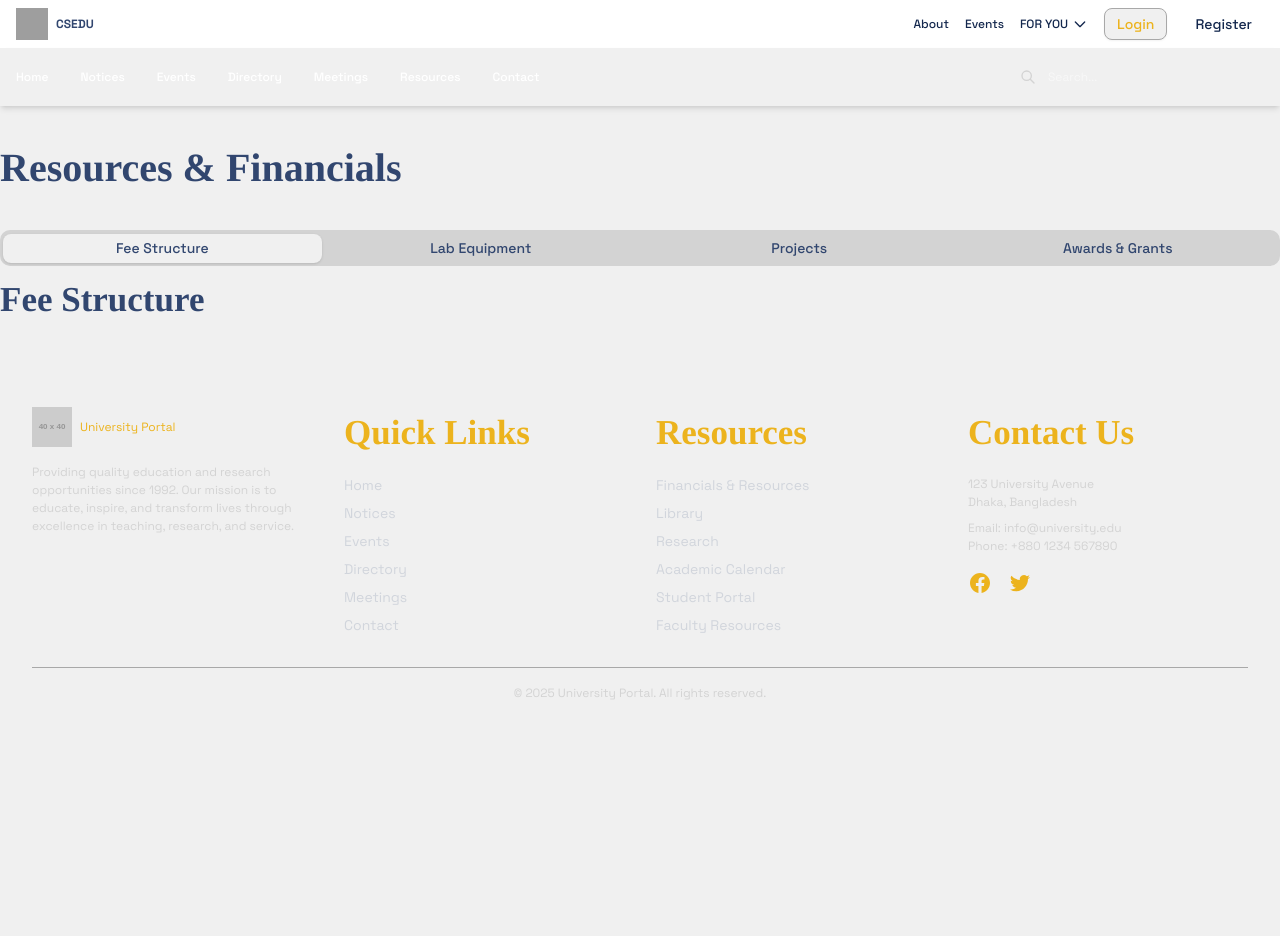
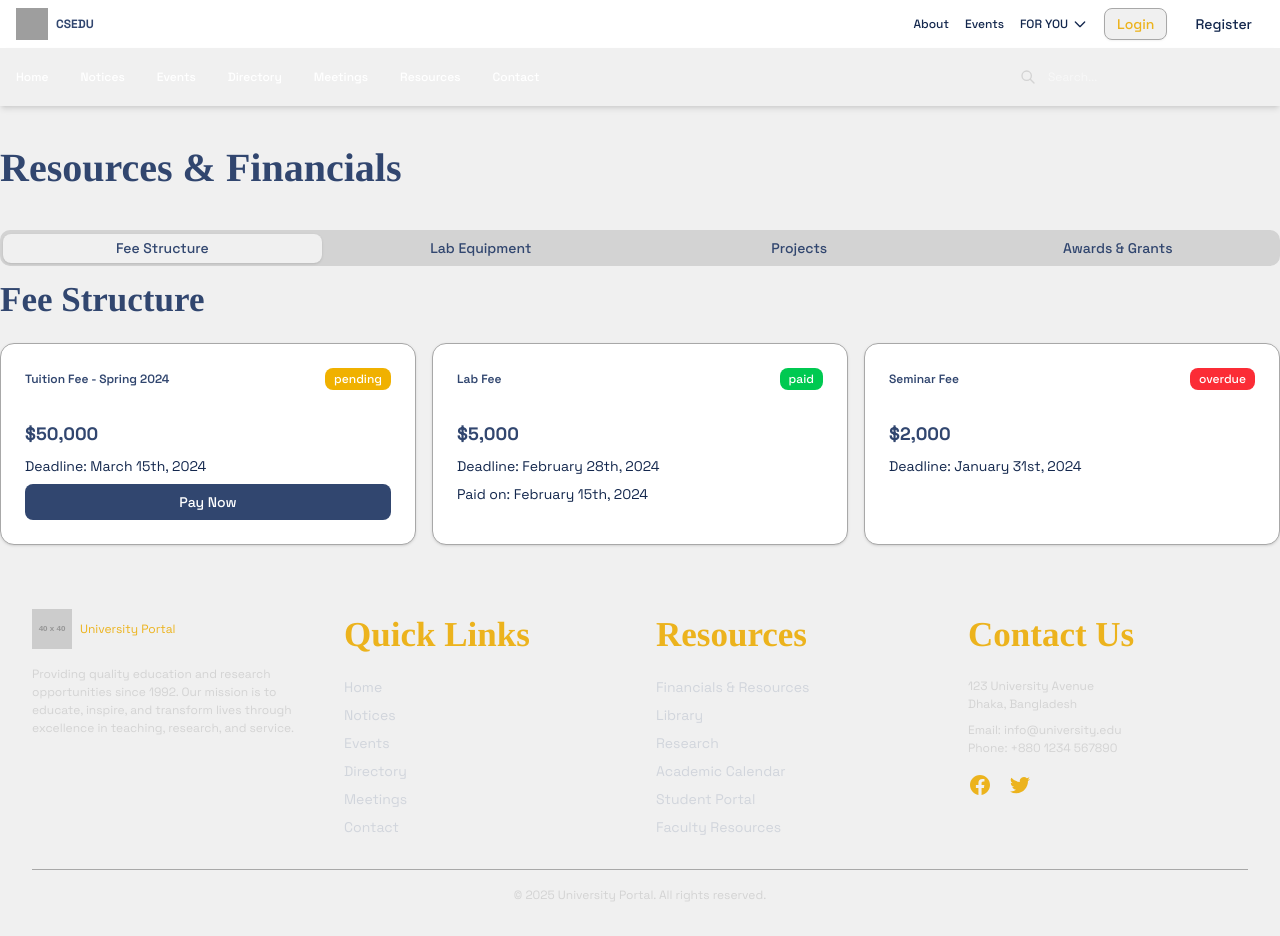
Before and after one commit to saged-sama/Internet-Programming, a React (Vite) app in the folder frontend-react/: page /resources in a window 1280 px wide. Before the commit the page ends 800 px from the top, so only its background shows below. Built offline with nearby package versions, Linux system fonts and the light colour scheme; grey boxes are pictures that could not be loaded.

Commit message:
feat: implement ResourcesPage with data loading and state management for fees, equipment, bookings, projects, and awards

```diff
--- /dev/null
+++ b/frontend-react/src/assets/financials.json
@@ -0,0 +1,120 @@
+{
+  "fees": [
+    {
+      "id": "fee1",
+      "title": "Tuition Fee - Spring 2024",
+      "amount": 50000,
+      "deadline": "2024-03-15",
+      "status": "pending",
+      "paymentDate": null
+    },
+    {
+      "id": "fee2",
+      "title": "Lab Fee",
+      "amount": 5000,
+      "deadline": "2024-02-28",
+      "status": "paid",
+      "paymentDate": "2024-02-15"
+    },
+    {
+      "id": "fee3",
+      "title": "Seminar Fee",
+      "amount": 2000,
+      "deadline": "2024-01-31",
+      "status": "overdue",
+      "paymentDate": null
+    }
+  ],
+  "labEquipment": [
+    {
+      "id": "eq1",
+      "name": "High-Performance Computing Cluster",
+      "description": "Advanced computing system for research",
+      "status": "available",
+      "location": "Lab 101",
+      "category": "computing"
+    },
+    {
+      "id": "eq2",
+      "name": "3D Printer",
+      "description": "Industrial-grade 3D printer",
+      "status": "booked",
+      "location": "Lab 102",
+      "category": "manufacturing"
+    },
+    {
+      "id": "eq3",
+      "name": "Microscope",
+      "description": "Digital microscope with image processing",
+      "status": "maintenance",
+      "location": "Lab 103",
+      "category": "imaging"
+    }
+  ],
+  "bookings": [
+    {
+      "id": "book1",
+      "equipmentId": "eq1",
+      "userId": "user1",
+      "startTime": "2024-03-01T09:00:00",
+      "endTime": "2024-03-01T12:00:00",
+      "purpose": "Research project",
+      "status": "pending",
+      "createdAt": "2024-02-25T10:00:00"
+    },
+    {
+      "id": "book2",
+      "equipmentId": "eq2",
+      "userId": "user2",
+      "startTime": "2024-03-02T14:00:00",
+      "endTime": "2024-03-02T17:00:00",
+      "purpose": "Prototype development",
+      "status": "approved",
+      "createdAt": "2024-02-26T11:00:00"
+    }
+  ],
+  "projects": [
+    {
+      "id": "proj1",
+      "title": "AI in Healthcare",
+      "description": "Machine learning applications in medical diagnosis",
+      "supervisor": "Dr. Sarah Johnson",
+      "year": 2024,
+      "topic": "Artificial Intelligence",
+      "status": "ongoing",
+      "abstract": "This project explores the application of machine learning algorithms in medical diagnosis...",
+      "team": ["John Smith", "Emma Wilson", "Michael Brown"]
+    },
+    {
+      "id": "proj2",
+      "title": "Blockchain Security",
+      "description": "Enhancing blockchain security protocols",
+      "supervisor": "Dr. Michael Chen",
+      "year": 2023,
+      "topic": "Cybersecurity",
+      "status": "completed",
+      "abstract": "This research focuses on improving the security aspects of blockchain technology...",
+      "team": ["Alice Johnson", "Bob Wilson", "Carol Davis"]
+    }
+  ],
+  "awards": [
+    {
+      "id": "award1",
+      "title": "Best Research Paper",
+      "description": "Award for outstanding research contribution",
+      "recipient": "John Smith",
+      "year": 2024,
+      "type": "academic",
+      "status": "pending"
+    },
+    {
+      "id": "award2",
+      "title": "Innovation Grant",
+      "description": "Grant for innovative project development",
+      "recipient": "Emma Wilson",
+      "year": 2023,
+      "type": "research",
+      "status": "approved"
+    }
+  ]
+}
--- a/frontend-react/src/pages/resources/ResourcesPage.tsx
+++ b/frontend-react/src/pages/resources/ResourcesPage.tsx
@@ -1,4 +1,4 @@
-import { useState } from "react";
+import { useState, useEffect } from "react";
 import { FeeStructure } from "../../components/financials/FeeStructure";
 import { LabEquipmentBooking } from "../../components/lab/LabEquipmentBooking";
 import { ProjectsShowcase } from "../../components/projects/ProjectsShowcase";
@@ -18,6 +18,7 @@ import type {
 } from "../../types/financials";
 import Navbar from "../../components/layout/Navbar";
 import Footer from "../../components/layout/Footer";
+import financialsData from "../../assets/financials.json";
 
 export function ResourcesPage() {
   const [fees, setFees] = useState<FeeStructureType[]>([]);
@@ -26,9 +27,26 @@ export function ResourcesPage() {
   const [projects, setProjects] = useState<Project[]>([]);
   const [awards, setAwards] = useState<Award[]>([]);
 
+  useEffect(() => {
+    // Load mock data with proper type casting
+    setFees(financialsData.fees as FeeStructureType[]);
+    setEquipment(financialsData.labEquipment as LabEquipment[]);
+    setBookings(financialsData.bookings as BookingSlot[]);
+    setProjects(financialsData.projects as Project[]);
+    setAwards(financialsData.awards as Award[]);
+  }, []);
+
   const handlePayment = async (feeId: string) => {
     // Implement payment logic here
     console.log("Processing payment for fee:", feeId);
+    // Update fee status in the state
+    setFees(
+      fees.map((fee) =>
+        fee.id === feeId
+          ? { ...fee, status: "paid", paymentDate: new Date().toISOString() }
+          : fee
+      )
+    );
   };
 
   const handleBooking = async (
@@ -38,25 +56,42 @@ export function ResourcesPage() {
     purpose: string
   ) => {
     // Implement booking logic here
-    console.log("Creating booking:", {
+    const newBooking: BookingSlot = {
+      id: `book${bookings.length + 1}`,
       equipmentId,
+      userId: "currentUser", // This should come from auth context
       startTime,
       endTime,
       purpose,
-    });
+      status: "pending",
+      createdAt: new Date().toISOString(),
+    };
+    setBookings([...bookings, newBooking]);
   };
 
   const handleBookingApproval = async (
     bookingId: string,
     approved: boolean
   ) => {
-    // Implement booking approval logic here
-    console.log("Updating booking status:", { bookingId, approved });
+    // Update booking status in the state
+    setBookings(
+      bookings.map((booking) =>
+        booking.id === bookingId
+          ? { ...booking, status: approved ? "approved" : "rejected" }
+          : booking
+      )
+    );
   };
 
   const handleAwardApproval = async (awardId: string, approved: boolean) => {
-    // Implement award approval logic here
-    console.log("Updating award status:", { awardId, approved });
+    // Update award status in the state
+    setAwards(
+      awards.map((award) =>
+        award.id === awardId
+          ? { ...award, status: approved ? "approved" : "rejected" }
+          : award
+      )
+    );
   };
 
   return (
```
